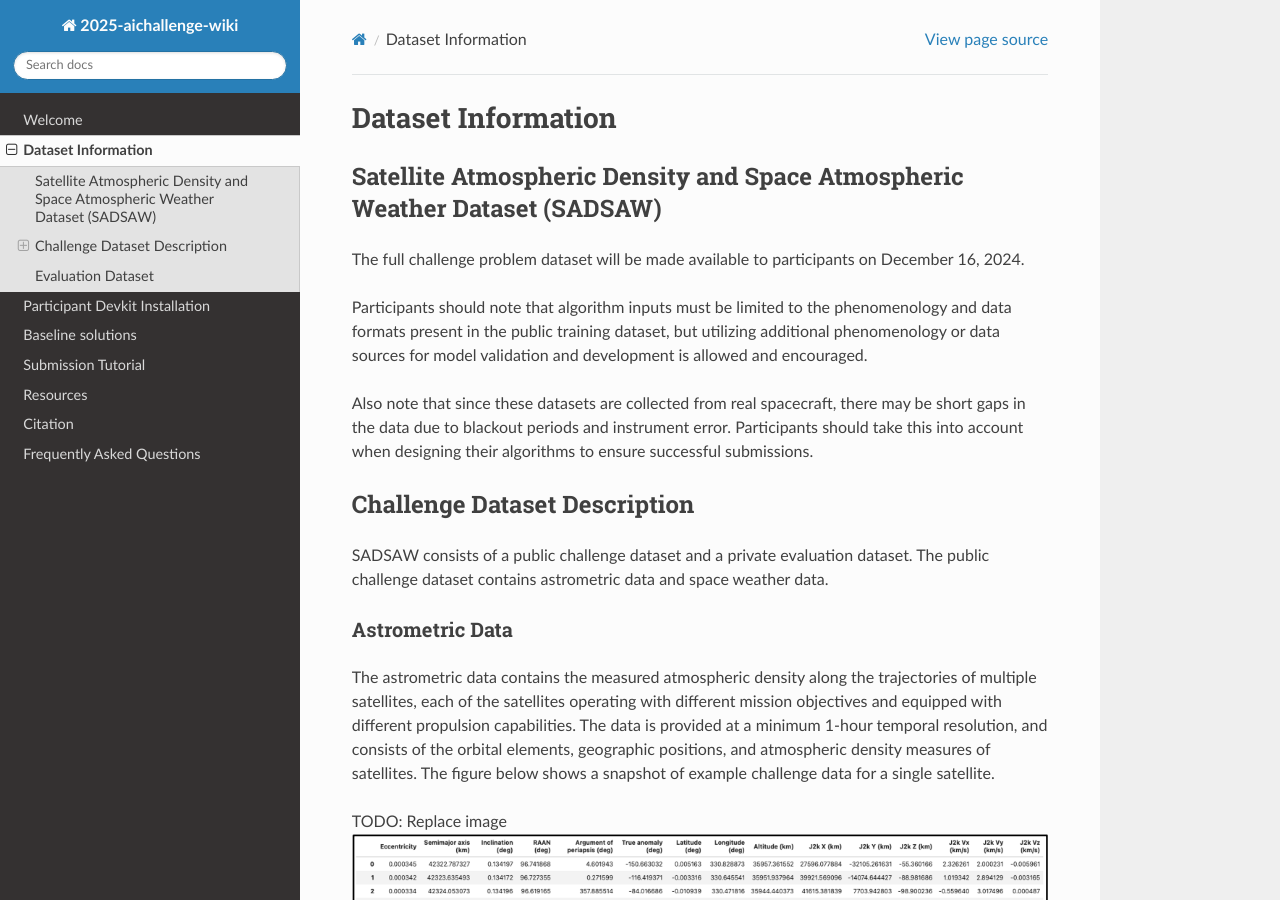
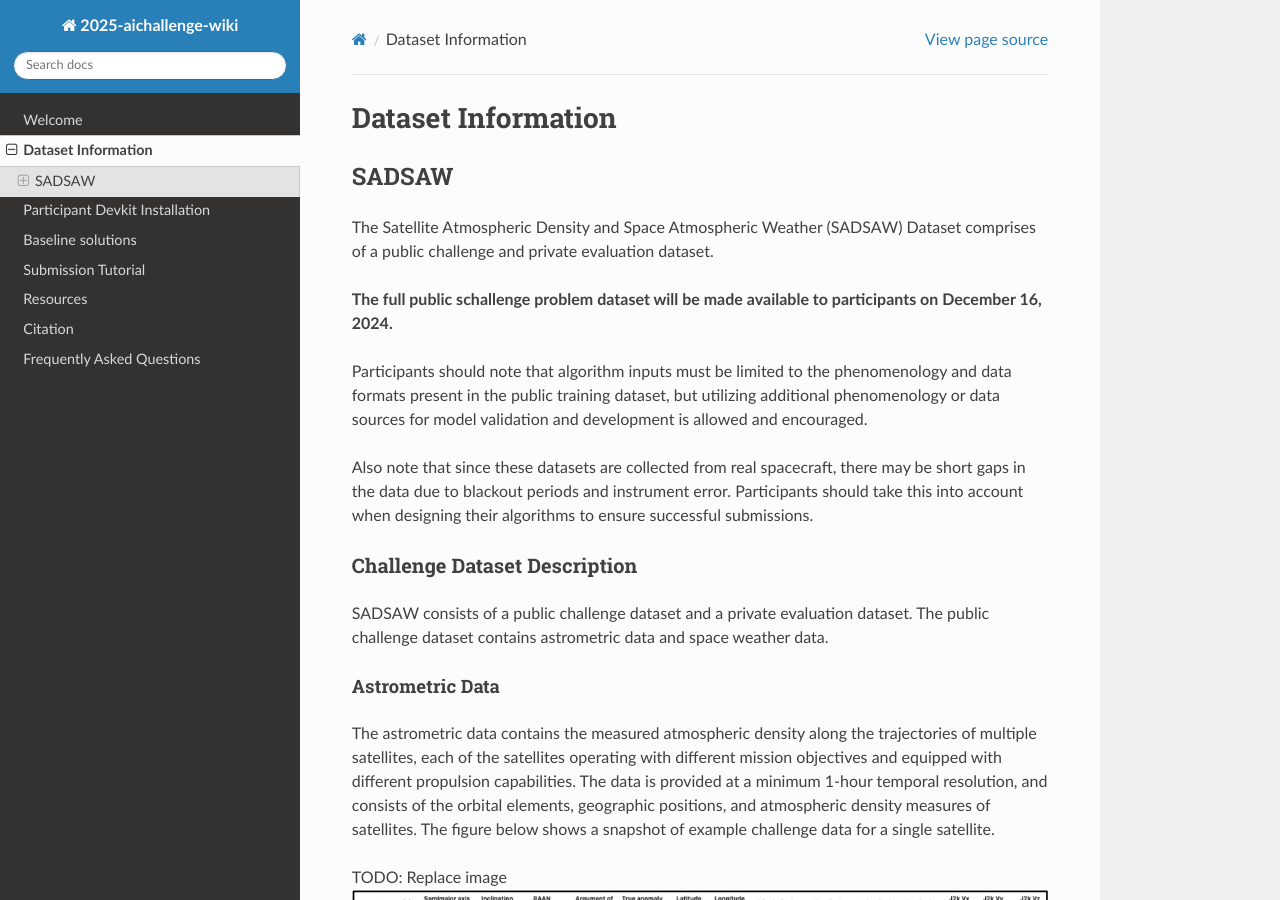
Before and after one commit to olgupila/STORM-AI-devkit-2025, a Sphinx documentation site: the page built from docs/dataset.md, in a window 1280 px wide and 900 px high. Built offline with Sphinx 7.4.7 and the Read the Docs theme 3.1.0, drawn with Linux system fonts in a browser that asks for light colours; pages that are not in the unit, such as notebooks, are missing from menus.

Commit message:
dataset formatting

```diff
--- a/docs/dataset.md
+++ b/docs/dataset.md
@@ -1,18 +1,20 @@
 # Dataset Information
 
-## Satellite Atmospheric Density and Space Atmospheric Weather Dataset (SADSAW)
+## SADSAW
 
-The full challenge problem dataset will be made available to participants on December 16, 2024.
+The Satellite Atmospheric Density and Space Atmospheric Weather (SADSAW) Dataset comprises of a public challenge and private evaluation dataset.
+
+<b>The full public schallenge problem dataset will be made available to participants on December 16, 2024.</b>
 
 Participants should note that algorithm inputs must be limited to the phenomenology and data formats present in the public training dataset, but utilizing additional phenomenology or data sources for model validation and development is allowed and encouraged.
 
 Also note that since these datasets are collected from real spacecraft, there may be short gaps in the data due to blackout periods and instrument error. Participants should take this into account when designing their algorithms to ensure successful submissions.
 
-## Challenge Dataset Description
+### Challenge Dataset Description
 
 SADSAW consists of a public challenge dataset and a private evaluation dataset. The public challenge dataset contains astrometric data and space weather data.
 
-### Astrometric Data
+#### Astrometric Data
 The astrometric data contains the measured atmospheric density along the trajectories of multiple satellites, each of the satellites operating with different mission objectives and equipped with different propulsion capabilities. The data is provided at a minimum 1-hour temporal resolution, and consists of the orbital elements, geographic positions, and atmospheric density measures of satellites. The figure below shows a snapshot of example challenge data for a single satellite.
 
 TODO: Replace image
@@ -32,7 +34,7 @@ TODO: Fix descriptions
 | longitude  | Initiate station-keeping  |
 
 
-### Space Weather Data
+#### Space Weather Data
 
 In addition, the public challenge dataset contains collected information on amagnetic field, plasma, indices, particles, and several derived parameters provided by the NASA Goddard Space Flight Center. This information gives insight into atmospheric conditions. The figure below shows a snapshot of example challenge space weather data.
 
@@ -47,5 +49,5 @@ TODO: fix headers, description-- insert OMNI data headers here
 | EK | Station-keeping using electric propulsion system |
 | HK | Station-keeping using hybrid propulsion system |
 
-## Evaluation Dataset
+### Evaluation Dataset
 The private evaluation dataset contains additional data that will be used to evaluate the performance of the participants' models. This private evaluation dataset consists of the trajectories and atmospheric density values of satellites not included in the public challenge dataset.
```
